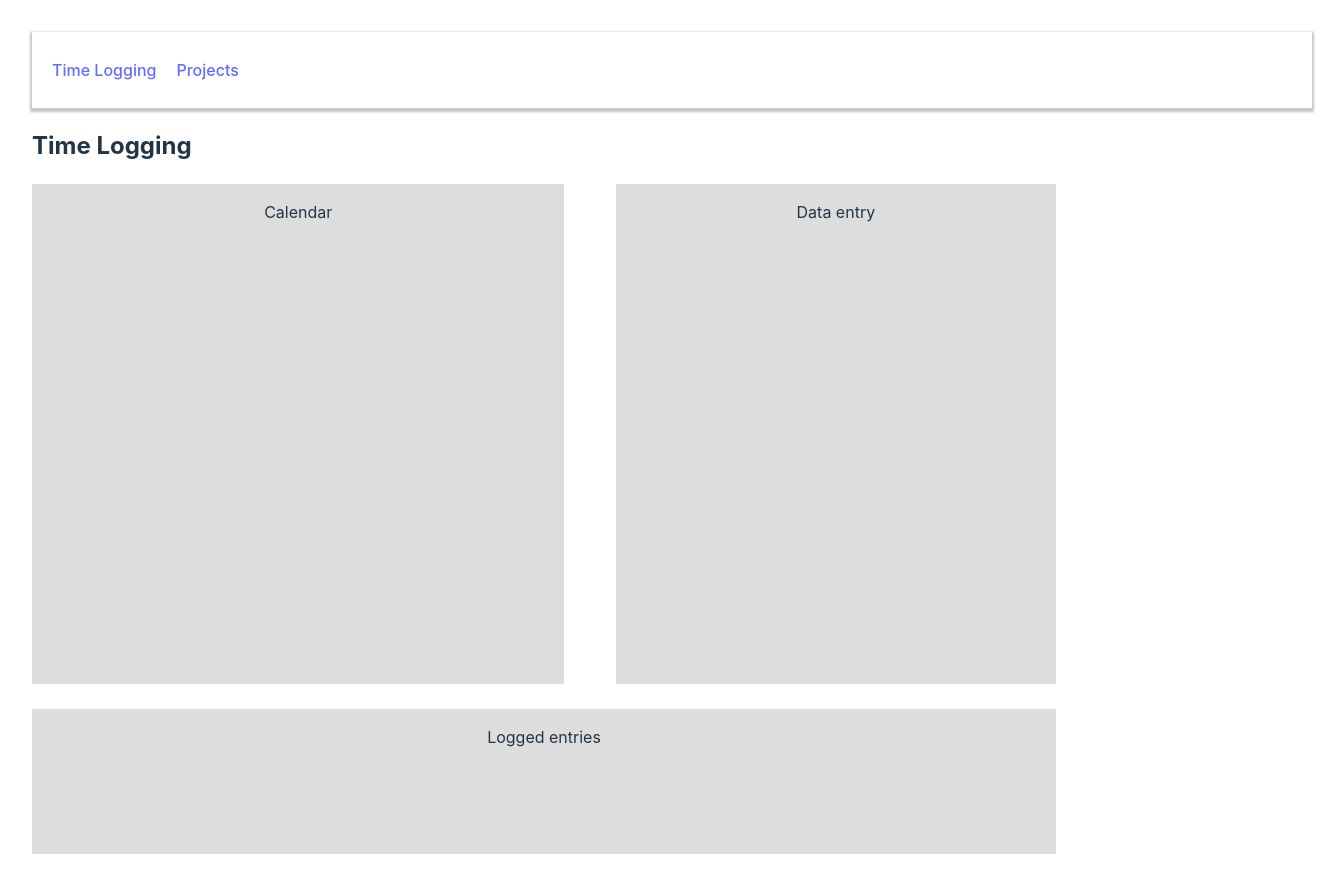
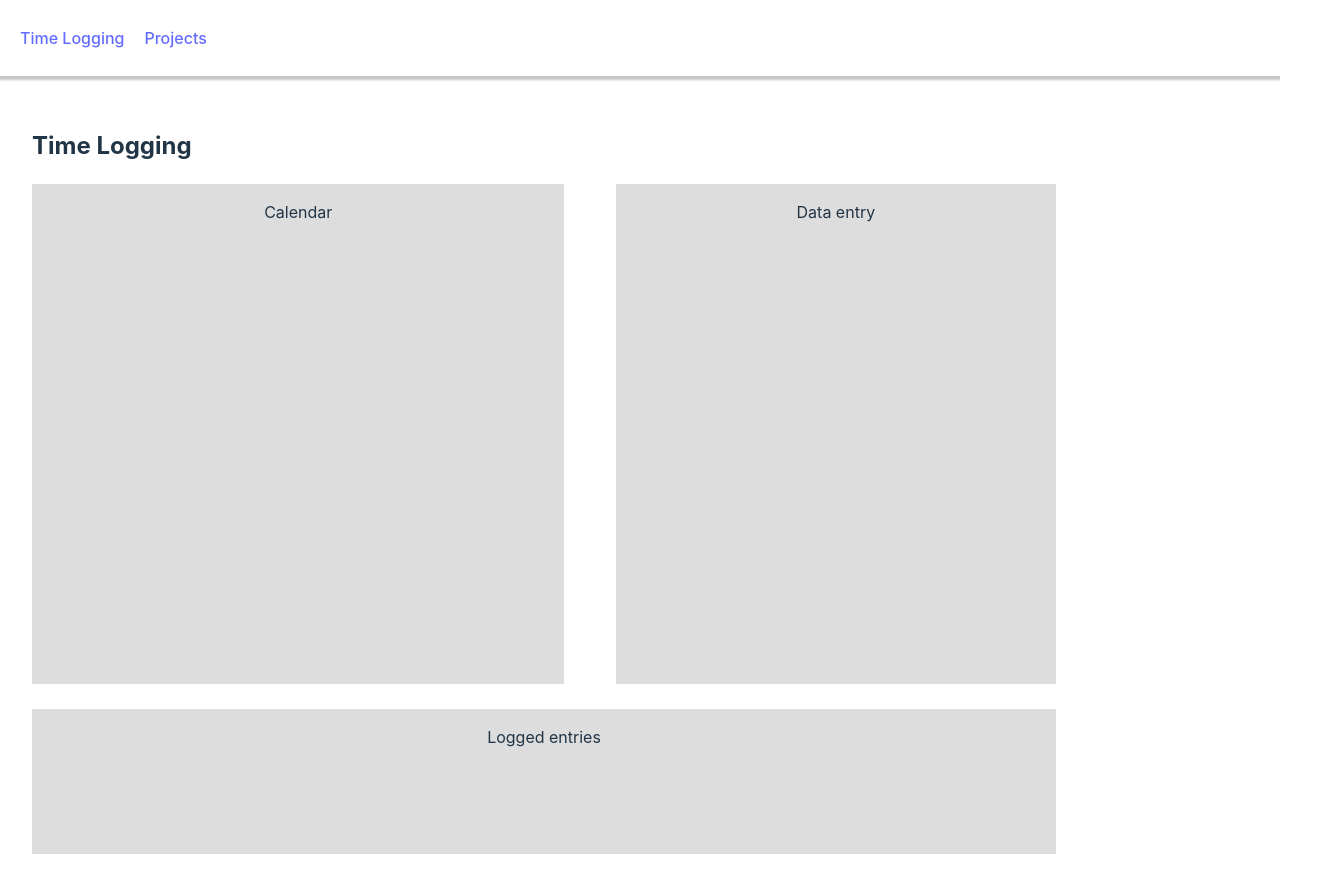
Before and after one commit to ms1mkus/technologyRampUp, a React (Vite) app in the folder frontend/: page / in a window 1280 px wide. Shown: the top 892 px of the page, 1344 px wide, since content can reach past the window. Built offline with nearby package versions, Linux system fonts and the light colour scheme.

Commit message:
Updated navigation bar

```diff
--- a/frontend/components/NavBar.css
+++ b/frontend/components/NavBar.css
@@ -9,7 +9,7 @@
     color: black;
     box-shadow: 0 2px 2px 2px rgba(9, 9, 9, 0.23);
     text-align: left;
-    margin: 0;
+    margin: 0 0;
   }
 .item {
     margin: 20px;
--- a/frontend/pages/TimeLogging.css
+++ b/frontend/pages/TimeLogging.css
@@ -1,4 +1,4 @@
-#root {
+.time {
     max-width: 1280px;
     margin: 0 auto;
     padding: 2rem;
--- a/frontend/pages/TimeLogging.tsx
+++ b/frontend/pages/TimeLogging.tsx
@@ -3,6 +3,7 @@ import './TimeLogging.css'
 export function TimeLogging() {
   return (
     <>
+    <div className='time'>
     <h2 style={{textAlign:'left'}}>Time Logging</h2>
       <div style={{backgroundColor: '#fFf', width: '80vw', height: '100vh', maxWidth: '1200px'}}>
         <div style={{backgroundColor: '#ddd', width: '52%', height: '500px',  float:'left', }}>
@@ -18,6 +19,7 @@ export function TimeLogging() {
           </p>
         </div>
       </div>
+      </div>
     </>
   )
 }
--- a/frontend/src/App.css
+++ b/frontend/src/App.css
@@ -1,6 +1,8 @@
 #root {
-  max-width: 1280px;
+  max-width: 100vw;
   margin: 0 auto;
-  padding: 2rem;
+  padding: 0;
   text-align: center;
+  position: absolute;
+  top: 0;
 }
--- a/frontend/src/App.tsx
+++ b/frontend/src/App.tsx
@@ -2,13 +2,14 @@ import { BrowserRouter, Route, Routes } from "react-router-dom";
 import { NavBar } from "../components/NavBar"
 import { TimeLogging } from "../pages/TimeLogging"
 import { Projects } from "../pages/Projects"
-
+import './App.css'
 function App() {
   return (
     <>
 
       <BrowserRouter>
         <NavBar />
+
         <Routes>
           <Route path="/" element={<TimeLogging/>}>
           </Route>
@@ -16,6 +17,7 @@ function App() {
           </Route>
         </Routes>
       </BrowserRouter>
+
     </>
   );
 }
```
